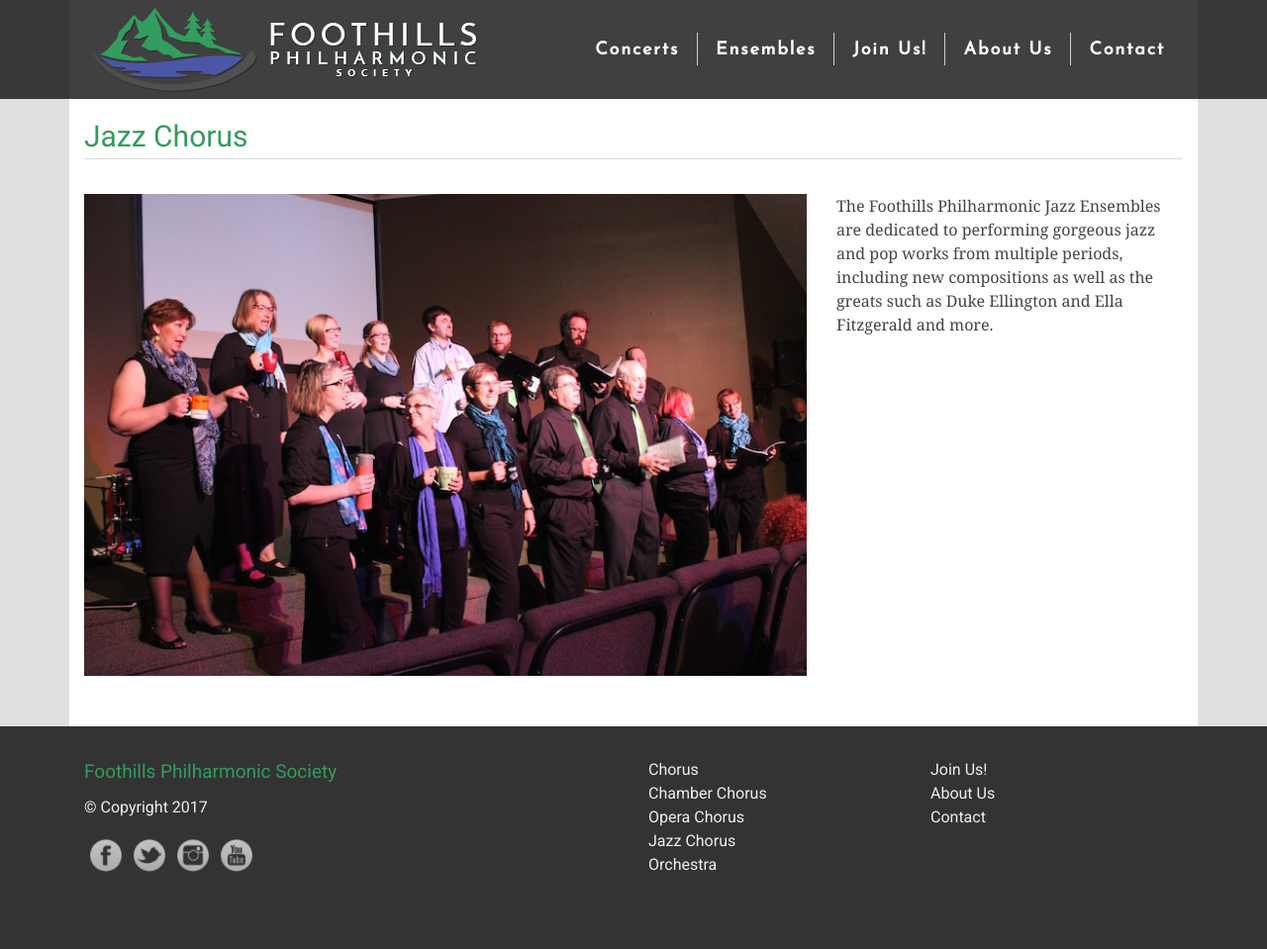
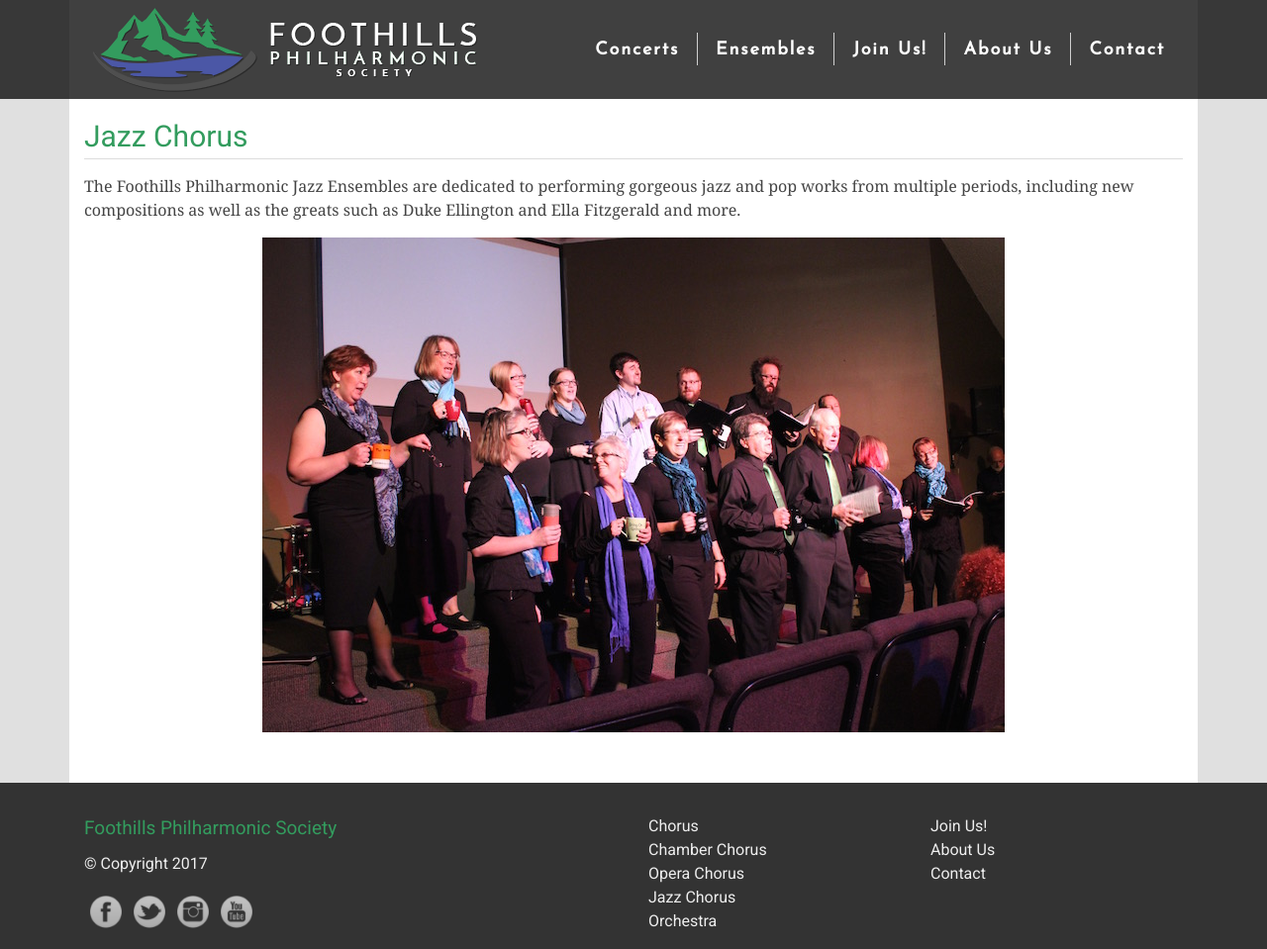
Before and after one commit to percyhanna/fps, a Jekyll site: the page built from jazz-chorus.html, in a window 1280 px wide and 959 px high. Shown: the whole window at 99% size. Built offline with Jekyll 4.4.1, drawn with Linux system fonts in a browser that asks for light colours; nearby versions of some CDN libraries; Markdown is read by kramdown in place of the engine named in the settings.

Commit message:
Photos! Blurbs!

```diff
--- a/chamber-chorus.html
+++ b/chamber-chorus.html
@@ -8,5 +8,7 @@ title: Foothills Philharmonic Chamber Chorus
             <h1>Foothills Philharmonic Chamber Chorus</h1>
 
             <p>Many works are composed specifically for ensembles with smaller numbers, while many larger works are adapted for these chamber choruses as well.  The Foothills Philharmonic Chamber Chorus is an auditioned group that loves performing these chamber works, and has gained a reputation for performing difficult works of high quality.</p>
+
+            <p><img src="/images/chamber-chorus.jpg" alt="Chamber Chorus" style="max-width: 100%;"></p>
           </div>
         </div>
--- a/chorus.html
+++ b/chorus.html
@@ -6,10 +6,11 @@ title: Foothills Philharmonic Chorus
         <div class="row">
           <div class="col">
             <h1>Foothills Philharmonic Chorus</h1>
-            <p><img class="content-image" alt="Foothills Philharmonic Chorus" src="/images/choir-group-shot.jpg" style="max-width: 100%;"></p>
 
             <p>The Foothills Philharmonic Chorus performs works from all periods of music, from Renaissance, Baroque, Classical, Romantic and all the way through the Modern Period. We love singing works by the classic greats such as Mozart, Mendelssohn and Schubert, new works by Eric Whitacre and Arvo Part, and everything in between.</p>
 
             <p>The Foothills Philharmonic Chorus is directed by <a href="/about-tim.html">Tim Korthuis</a> and accompanied by <a href="http://www.souliloquy.ca" target="_blank">Ana Loewen</a>.</p>
+
+            <p><img class="content-image" alt="Foothills Philharmonic Chorus" src="/images/choir-group-shot.jpg" style="max-width: 100%;"></p>
           </div>
         </div>
--- a/css/new-design.css
+++ b/css/new-design.css
@@ -185,6 +185,10 @@ footer a {
   color: #fff;
 }
 
+.content-image {
+  text-align: center;
+}
+
 #social-menu {
   margin: 0 auto;
   padding: 0;
--- a/jazz-chorus.html
+++ b/jazz-chorus.html
@@ -6,15 +6,9 @@ title: Foothills Philharmonic Jazz Chorus
         <div class="row">
           <div class="col">
             <h1>Jazz Chorus</h1>
+
+            <p>The Foothills Philharmonic Jazz Ensembles are dedicated to performing gorgeous jazz and pop works from multiple periods, including new compositions as well as the greats such as Duke Ellington and Ella Fitzgerald and more.</p>
+
+            <p class="content-image"><img alt="Foothills Philharmonic Jazz Chorus" src="/images/jazz-chorus.jpg" style="max-width: 100%;"></p>
           </div>
         </div>
-
-        <div class="row">
-          <div class="col-8">
-            <p><img class="content-image" alt="Foothills Philharmonic Jazz Chorus" src="/images/jazz-chorus.jpg" style="max-width: 100%;"></p>
-          </div>
-
-          <div class="col-4">
-            <p>The Foothills Philharmonic Jazz Ensembles are dedicated to performing gorgeous jazz and pop works from multiple periods, including new compositions as well as the greats such as Duke Ellington and Ella Fitzgerald and more.</p>
-          </div>
-        </div>
--- a/opera-chorus.html
+++ b/opera-chorus.html
@@ -7,6 +7,8 @@ title: Foothills Philharmonic Opera Chorus
           <div class="col">
             <h1>Foothills Philharmonic Opera Chorus</h1>
 
-            <p>The Opera Chorus initially formed as a partnership with the Calgary Concert Opera Company, and has become a semi-permanent ensemble with the Foothills Philharmonic Society, with registration opening a couple months prior to performances. </p>
+            <p>The Opera Chorus initially formed as a partnership with the Calgary Concert Opera Company, and has become a semi-permanent ensemble with the Foothills Philharmonic Society, with registration opening a couple months prior to performances.</p>
+
+            <p><img class="content-image" alt="Opera Chorus" src="/images/opera-chorus.jpg" style="max-width: 100%;"></p>
           </div>
         </div>
```
Also changed, not shown: images/chamber-chorus.jpg (added), images/opera-chorus.jpg (added).
